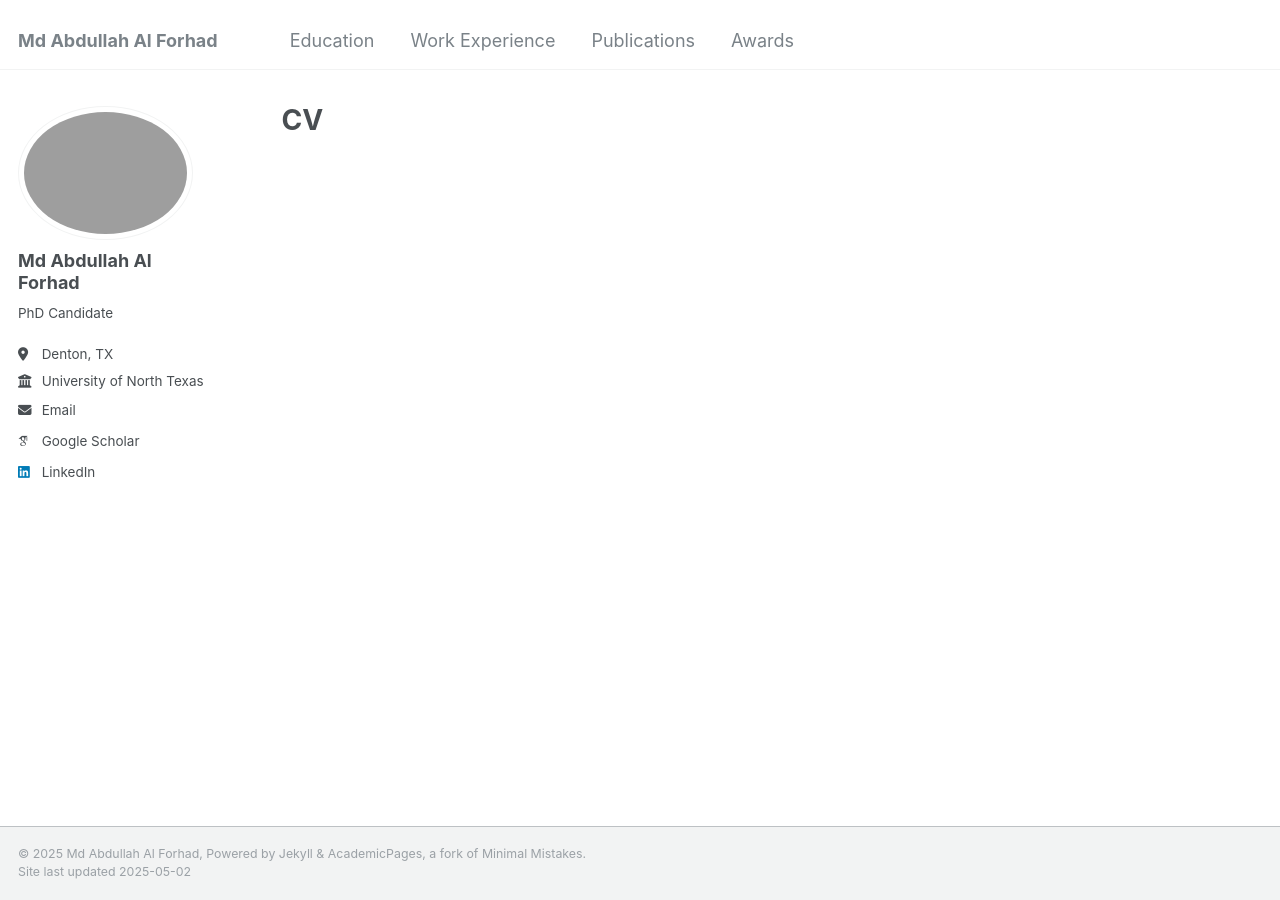
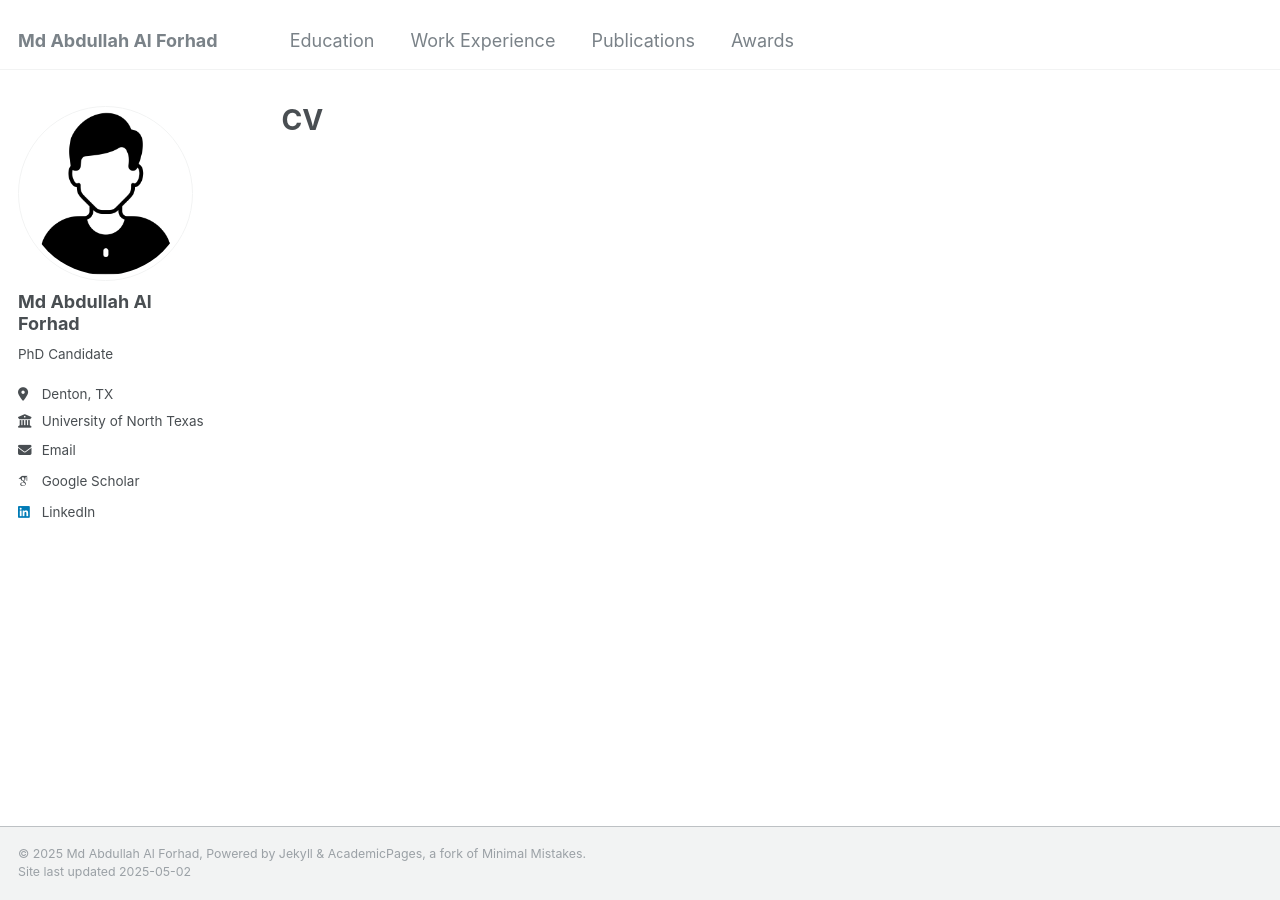
Before and after one commit to alforhad/alforhad.github.io, a Jekyll site: the page built from _pages/cv.md, in a window 1280 px wide. Built offline with Jekyll 4.4.1, drawn with Linux system fonts in a browser that asks for light colours; some web fonts are replaced.

Commit message:
Update _config.yml

```diff
--- a/_config.yml
+++ b/_config.yml
@@ -21,7 +21,7 @@ repository               : "alforhad/alforhad.github.io"
 #               Additional customization can be done by editing /_includes/author-profile.html
 author:
   # Biographic information
-  avatar           : "profile1.jpg"
+  avatar           : "pic.png"
   name             : "Md Abdullah Al Forhad"
   pronouns         : # example: "she/her"
   bio              : "PhD Candidate"
```
